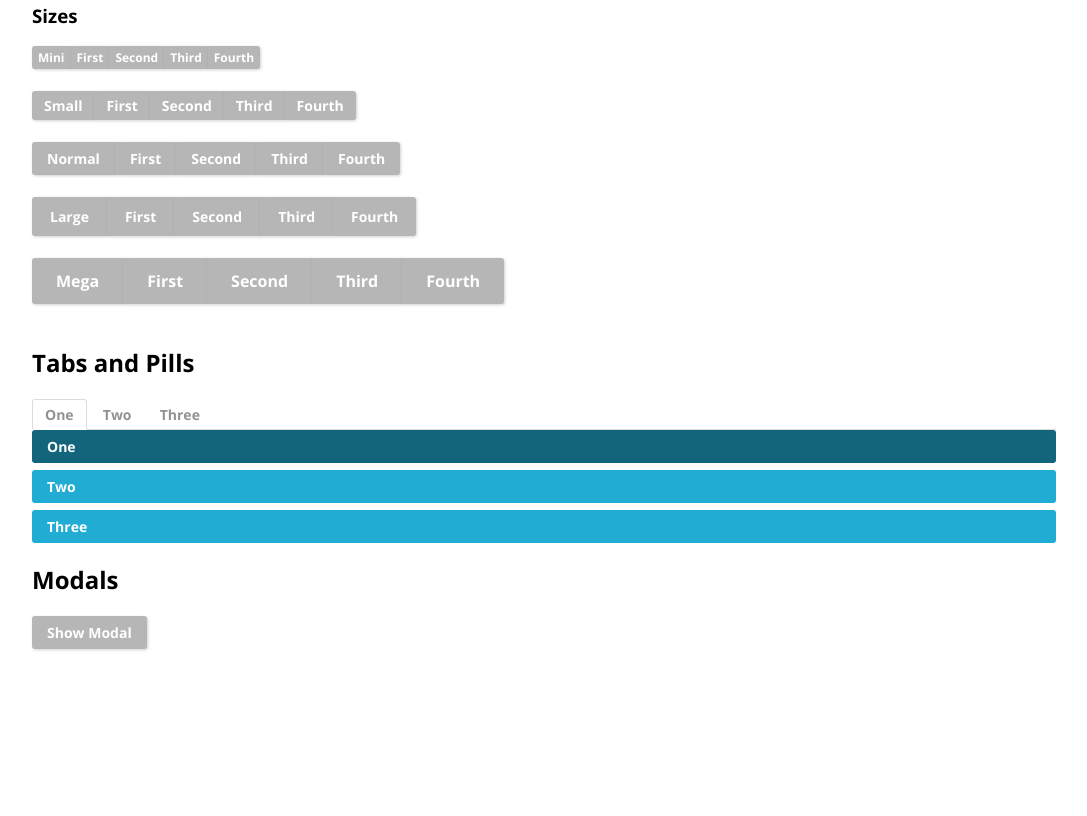
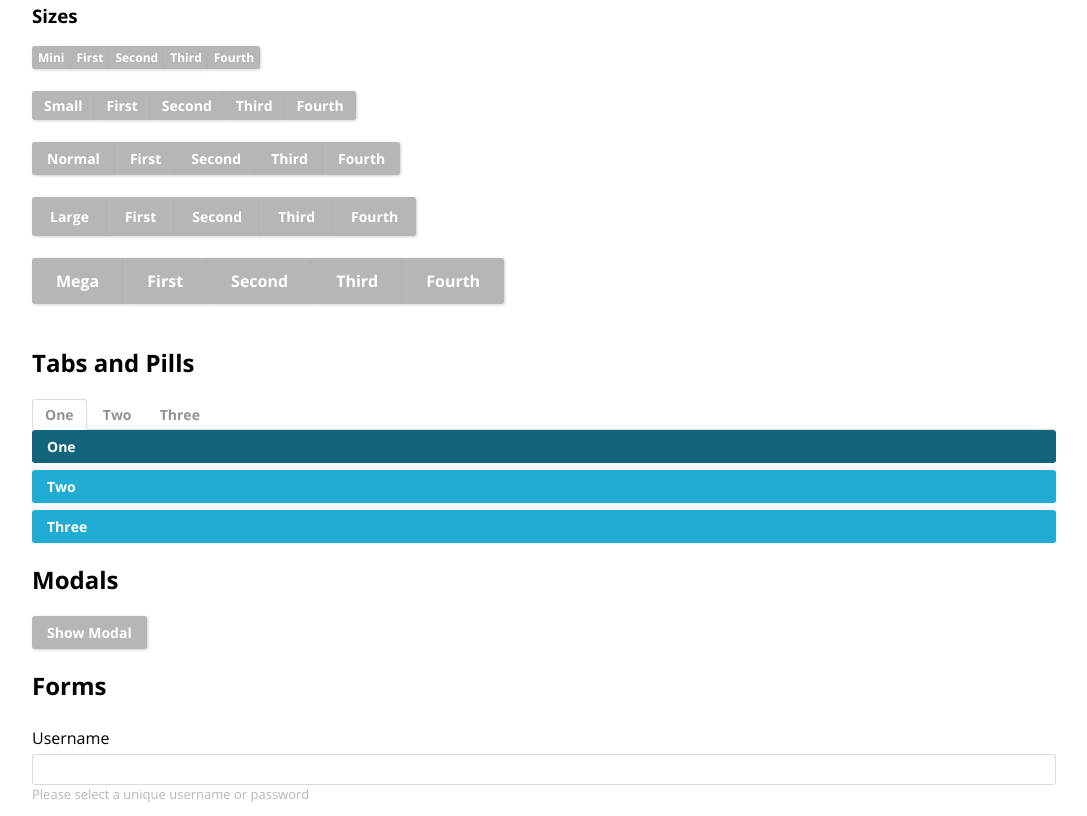
Before and after one commit to fahodzi/ui, a website: page index.mustache in a window 1280 px wide. Shown: the part 812-1628 px from the top of the page, without its empty margins (96-1183 px from the left). Before the commit the page ends 1469 px from the top, so only its background shows below. Drawn offline with nearby package versions, Linux system fonts and the light colour scheme; files that its build step writes are made by us from their sources.

Commit message:
Added forms

```diff
--- a/index.mustache
+++ b/index.mustache
@@ -200,10 +200,20 @@
         </ul>
 
         </div>
+
         <h2>Modals</h2>
         <button onclick='fzui.modal("#modal-test")'>Show Modal</button>
         <div class="modal" id="modal-test">
             This is expected to contain some modal content.
         </div>
+
+        <h2>Forms</h2>
+        <form>
+            <div class="form-element">
+                <label>Username</label>
+                <input type="text" name="username" />
+                <span>Please select a unique username or password</span>
+            </div>
+        </form>
     </body>
 </html>
--- /dev/null
+++ b/sass/_forms.scss
@@ -0,0 +1,24 @@
+.form-element{
+
+  padding-bottom: 5px;
+
+  >label {
+    display:block;
+    padding-top:5px;
+    padding-bottom:5px;
+  }
+
+  >input[type=text] {
+    border:1px solid $gray-5;
+    border-radius: 3px;
+    padding:7px;
+    width:100%;
+    box-sizing: border-box
+  }
+
+  >span{
+    font-size: small;
+    color: $gray-4;
+    display:block;
+  }
+}
--- a/sass/fzui.scss
+++ b/sass/fzui.scss
@@ -6,3 +6,4 @@
 @import "menus";
 @import "modal";
 @import "nav";
+@import "forms"
```
Also changed, not shown: build/fzui.css, index.html, 1 other file.
